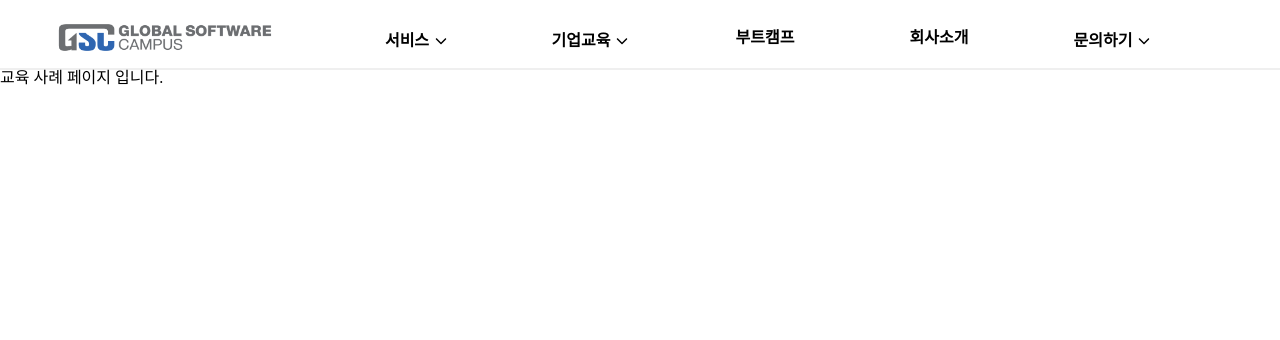
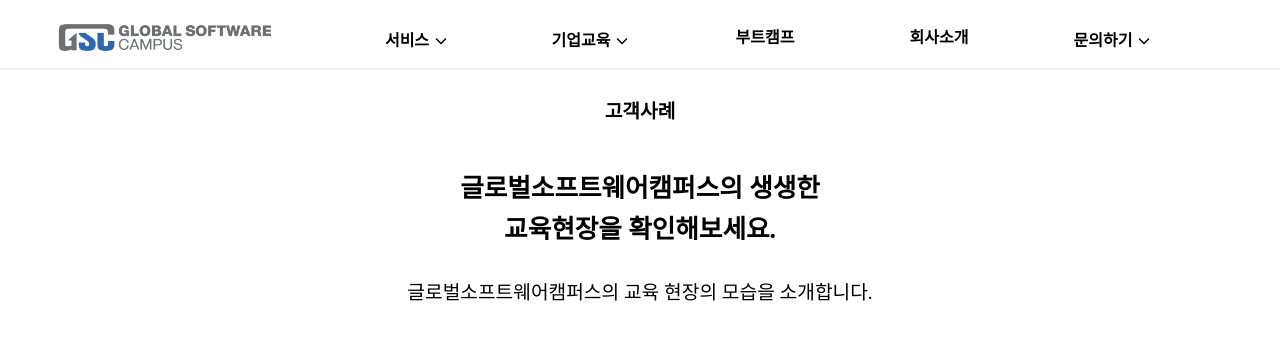
Before and after one commit to jh1109/gsc-app, a React (Create React App) app: page /service-cases in a window 1280 px wide. Shown: the top 340 px of the page. Built offline with nearby package versions, Linux system fonts and the light colour scheme.

Commit message:
[style] 교육사례 페이지 중 banner

```diff
--- /dev/null
+++ b/src/components/banner/OnlyPBanner.js
@@ -0,0 +1,15 @@
+import React from 'react';
+import classes from './OnlyPBanner.module.css';
+
+const OnlyPBanner = () => {
+    return (
+        <div className={classes.pZoneWrapper}>
+            <p className={classes.title}>고객사례</p>
+            <p className={classes.content}>글로벌소프트웨어캠퍼스의 생생한<br />
+            교육현장을 확인해보세요.</p>
+            <p className={classes.subContent}>글로벌소프트웨어캠퍼스의 교육 현장의 모습을 소개합니다.</p>
+        </div>
+    );
+};
+
+export default OnlyPBanner;
--- /dev/null
+++ b/src/components/banner/OnlyPBanner.module.css
@@ -0,0 +1,22 @@
+.pZoneWrapper {
+    text-align: center;
+}
+
+.title {
+    padding-top: 2rem;
+    padding-bottom: 3rem;
+    font-size: 1.2rem;
+    font-weight: 600;
+}
+
+.content {
+    font-size: 1.6rem;
+    font-weight: 600;
+    line-height: 1.6;
+}
+
+.subContent {
+    font-size: 1.2rem;
+    padding-top: 2rem;
+    padding-bottom: 2rem;
+}
--- a/src/components/mainPage/Review.js
+++ b/src/components/mainPage/Review.js
@@ -21,7 +21,7 @@
       <p className="smallfont1">&#8251; 교육 종료 후 만족도 설문을 통해 수강생이 100% 직접 작성한 내용입니다.</p>
       <div className={classes.btnArea}>
         <Link to="/" className="bigfont1 bold">교육후기 바로가기</Link>
-        <Link to="/" className="bigfont1 bold">교육사례 바로가기</Link>
+        <Link to="/service-cases" className="bigfont1 bold">교육사례 바로가기</Link>
       </div>
     </section>
   );
--- a/src/pages/Cases.js
+++ b/src/pages/Cases.js
@@ -1,10 +1,11 @@
 import React from 'react';
+import OnlyPBanner from '../components/banner/OnlyPBanner';
 
 const Cases = () => {
     return (
-        <div>
-            교육 사례 페이지 입니다.
-        </div>
+        <>
+            <OnlyPBanner />
+        </>
     );
 };
 
```
